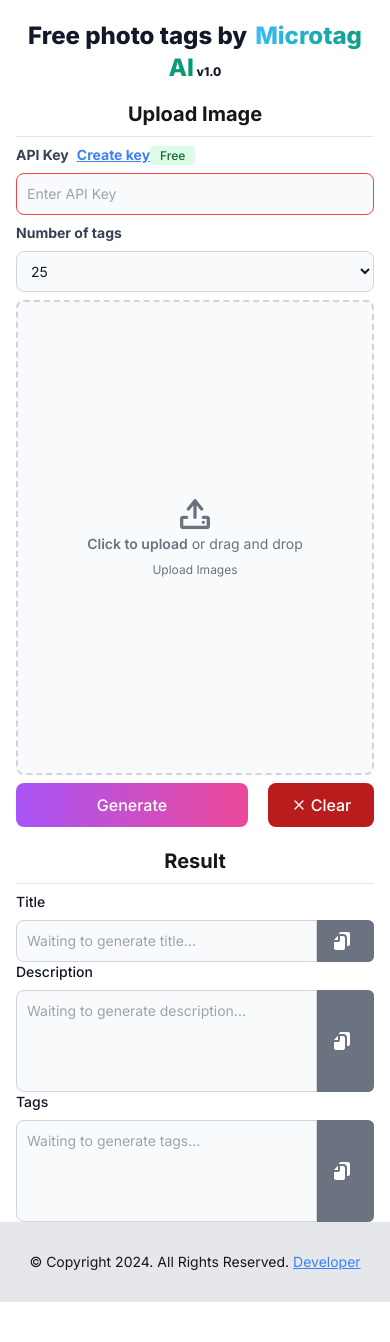
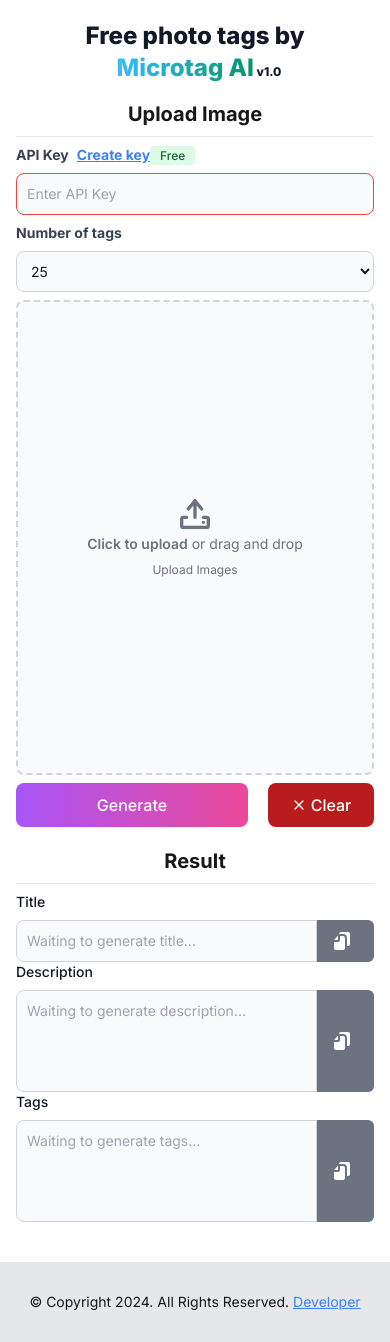
Before and after one commit to dkajolroy/microtag-ai, a Next.js app: page / in a window 390 px wide. Before the commit the page ends 1302 px from the top, so only its background shows below. Built offline with nearby package versions, Linux system fonts and the light colour scheme.

Commit message:
fix design

```diff
--- a/src/app/layout.tsx
+++ b/src/app/layout.tsx
@@ -25,7 +25,7 @@
         <ToastProvider>
           <TopHeader />
           {children}
-          <div className="h-20 flex justify-center flex-col items-center p-2 bg-gray-200 dark:bg-gray-800">
+          <div className="h-20 mt-10 flex justify-center flex-col items-center p-2 bg-gray-200 dark:bg-gray-800">
             <p className="text-sm">
               © Copyright {new Date().getFullYear()}. All Rights Reserved.{" "}
               <a
--- a/src/components/heading/topHeader.tsx
+++ b/src/components/heading/topHeader.tsx
@@ -4,7 +4,7 @@
   return (
     <div className="container">
       <h1 className="mb-4 text-2xl text-center  my-5 font-extrabold text-gray-900 dark:text-white  ">
-        <span>Free photo tags by</span>
+        <span className="block sm:inline-block">Free photo tags by</span>
         <span className="text-transparent font-extrabold ms-2 bg-clip-text bg-gradient-to-r to-emerald-600 from-sky-400">
           {appInfo.appName}
         </span>
```
